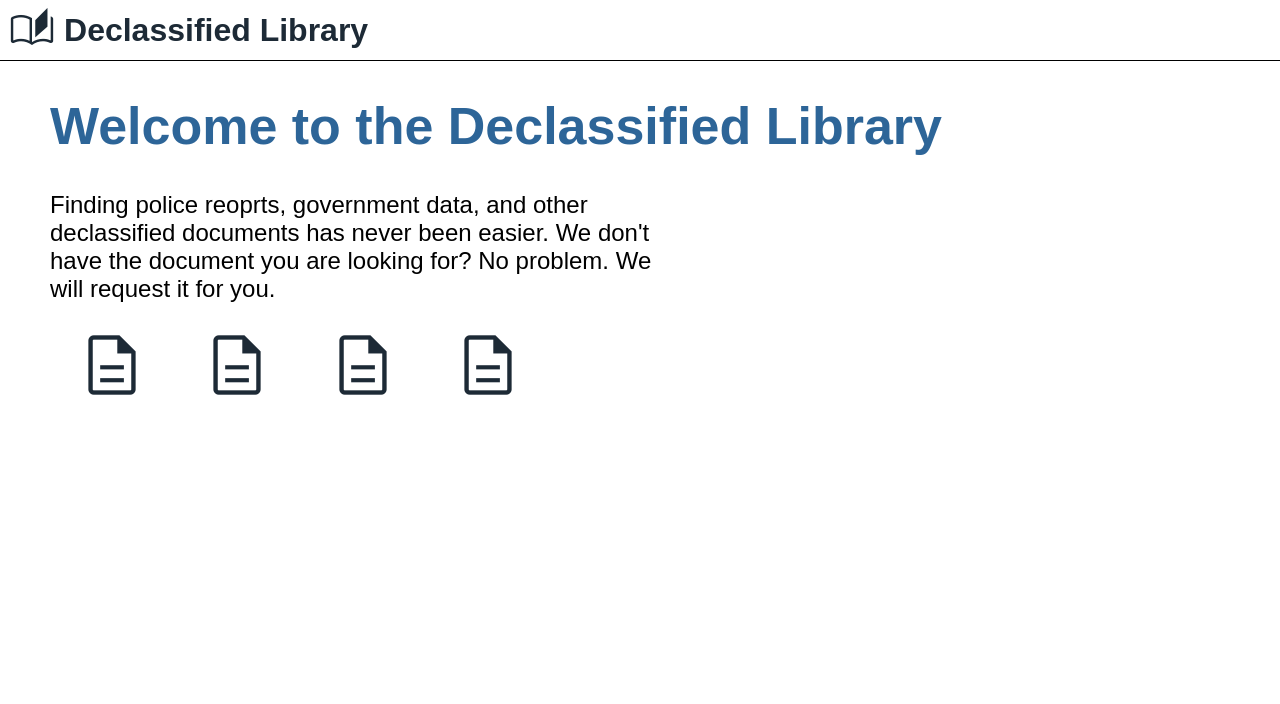
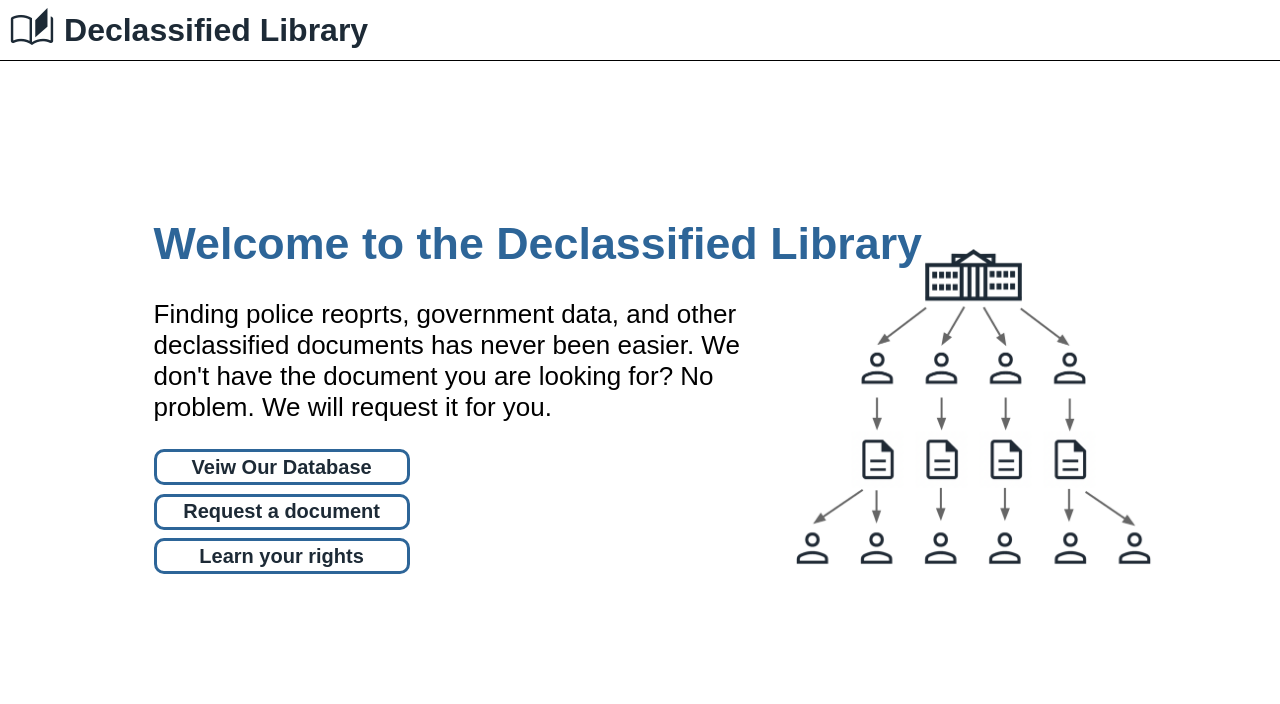
Before and after one commit to zephyroe/googleSolution, a plain HTML site: page index.html in a window 1280 px wide. Drawn offline with nearby package versions, Linux system fonts and the light colour scheme; a web font is replaced by a local one.

Commit message:
Updates to homepage
Added graphic and some buttons. This is to be used as a template for when we start building the site with angular.

```diff
--- a/index.html
+++ b/index.html
@@ -6,9 +6,10 @@
     <link rel="stylesheet"
           href="https://fonts.googleapis.com/css?family=Sofia+Sans:600">
     <link rel="stylesheet" href="style.css">
-    <link rel="stylesheet" href="https://fonts.googleapis.com/css2?family=Material+Symbols+Outlined:opsz,wght,FILL,GRAD@20..48,100..700,0..1,-50..200" />
-    <!-- <link rel="stylesheet" href="https://fonts.googleapis.com/css2?family=Material+Symbols+Outlined:opsz,wght,FILL,GRAD@20..48,100..700,0..1,-50..200" /> -->
-    <link rel="stylesheet" href="https://fonts.googleapis.com/css2?family=Material+Symbols+Outlined:opsz,wght,FILL,GRAD@20..48,100..700,0..1,-50..200" />
+    <link rel="stylesheet"
+          href="https://fonts.googleapis.com/css2?family=Material+Symbols+Outlined:opsz,wght,FILL,GRAD@20..48,100..700,0..1,-50..200" />
+    <link rel="stylesheet"
+          href="https://fonts.googleapis.com/css2?family=Material+Symbols+Outlined:opsz,wght,FILL,GRAD@20..48,100..700,0..1,-50..200" />
   </head>
   <body>
     <header>
@@ -18,7 +19,9 @@
       <h1 class="header-title">Declassified Library</h1>
     </header>
     <main>
-      <h1>Welcome to the Declassified Library</h1>
+      <div class="container">
+        <div class="text-div">
+          <h1 class="no-margin">Welcome to the Declassified Library</h1>
           <link rel="stylesheet"
                 href="https://fonts.googleapis.com/css?family=Sofia+Sans:300">
           <div class="discription">
@@ -28,7 +31,23 @@
               problem. We will request it for you.
             </p>
           </div>
-      <div class="file-box">
+          <div class="link-list">
+            <link rel="stylesheet"
+                  href="https://fonts.googleapis.com/css?family=Sofia+Sans:500">
+            <div class="link-box">
+              <h2>Veiw Our Database</h2>
+            </div>
+            <div class="link-box">
+              <h2>Request a document</h2>
+            </div>
+            <div class="link-box">
+              <h2>Learn your rights</h2>
+            </div>
+          </div>
+        </div>
+        <img src="home_graphic.png" alt="" class="home_graphic">
+      </div>
+      <!-- <div class="file-box">
         <span class="material-symbols-outlined">
           description
         </span>
@@ -42,6 +61,11 @@
           description
         </span>
       </div>
+      <div class="people">
+        <span class="material-symbols-outlined">
+          person
+        </span>
+      </div> -->
     </main>
   </body>
 </html>
--- a/style.css
+++ b/style.css
@@ -8,19 +8,22 @@ body {
 header {
   width: 100vw;
   height: 60px;
-  /* background-color: grey; */
   border-bottom: solid black 1px;
   display: flex;
   align-items: center;
 }
 main {
-  margin-left: 50px;
+  margin-left: 12vw;
 }
 h1 {
   font-family: "Sofia Sans", sans-serif;
   font-size: 3.25em;
   color: rgb(45, 101, 152);
-  /* modfiied size, color */
+}
+.no-margin {
+  width: 65vw;
+  font-size: 3.5vw;
+  z-index: 2;
 }
 .header-title {
   font-size: 32px;
@@ -31,16 +34,67 @@ h1 {
   transform: scale(2,2);
   padding-left: 20px;
   padding-right: 20px;
-  /* width: 100px; */
-  /* background-color: blue; */
 }
 p {
   font-weight: lighter;
-  font-size: 24px;
+  font-size: 26px;
+}
+.container {
+  display: flex;
+  align-items: center;
+  height: 80vh;
+  width: 78vw;
+}
+.text-div {
+  width: 50vw;
 }
 .discription {
   width: 50vw;
 }
+.home_graphic {
+  position: relative;
+  top: 25px;
+  width: 28vw;
+  height: 25.0vw;
+  z-index: -1;
+}
+.link-list {
+  display: flex;
+  flex-direction: column;
+  justify-content: space-between;
+  height: 125px;
+}
+.link-box {
+  color: rgb(29, 42, 54);
+  height: 30px;
+  width: 250px;
+  background-color: white;
+  border-radius: 10px;
+  display: flex;
+  justify-content: center;
+  align-items: center;
+  border: solid 3px rgb(45, 101, 152);
+}
+h2 {
+  font-size: 20px;
+}
+
+
+/*
+For the icons, I changed the color and size and most likely
+adjusted the aspect ratio slightly in the process of creating the
+main graphic used on the homepage (src = "home_graphic.png").
+
+All Icons were made availble through the open source icon repository
+made public by Google:
+
+https://fonts.google.com/icons
+https://github.com/google/material-design-icons
+
+Copyright: Google 2016
+Made avaible and used in accordance with the Apache License Version 2.0
+https://www.apache.org/licenses/LICENSE-2.0.txt
+*/
 .material-symbols-outlined {
   color: rgb(29, 42, 54);
   transform: scale(3,3);
@@ -50,11 +104,3 @@ p {
   'GRAD' 200,
   'opsz' 48
 }
-.file-box {
-  width: 400px;
-  /* background: blue; */
-  display: flex;
-  justify-content: space-between;
-  margin-left: 50px;
-  margin-top: 50px;
-}
```
Also changed, not shown: home_graphic.png (added), home_graphic_old.png (added). Lines whose indentation alone changed are shown as unchanged.
